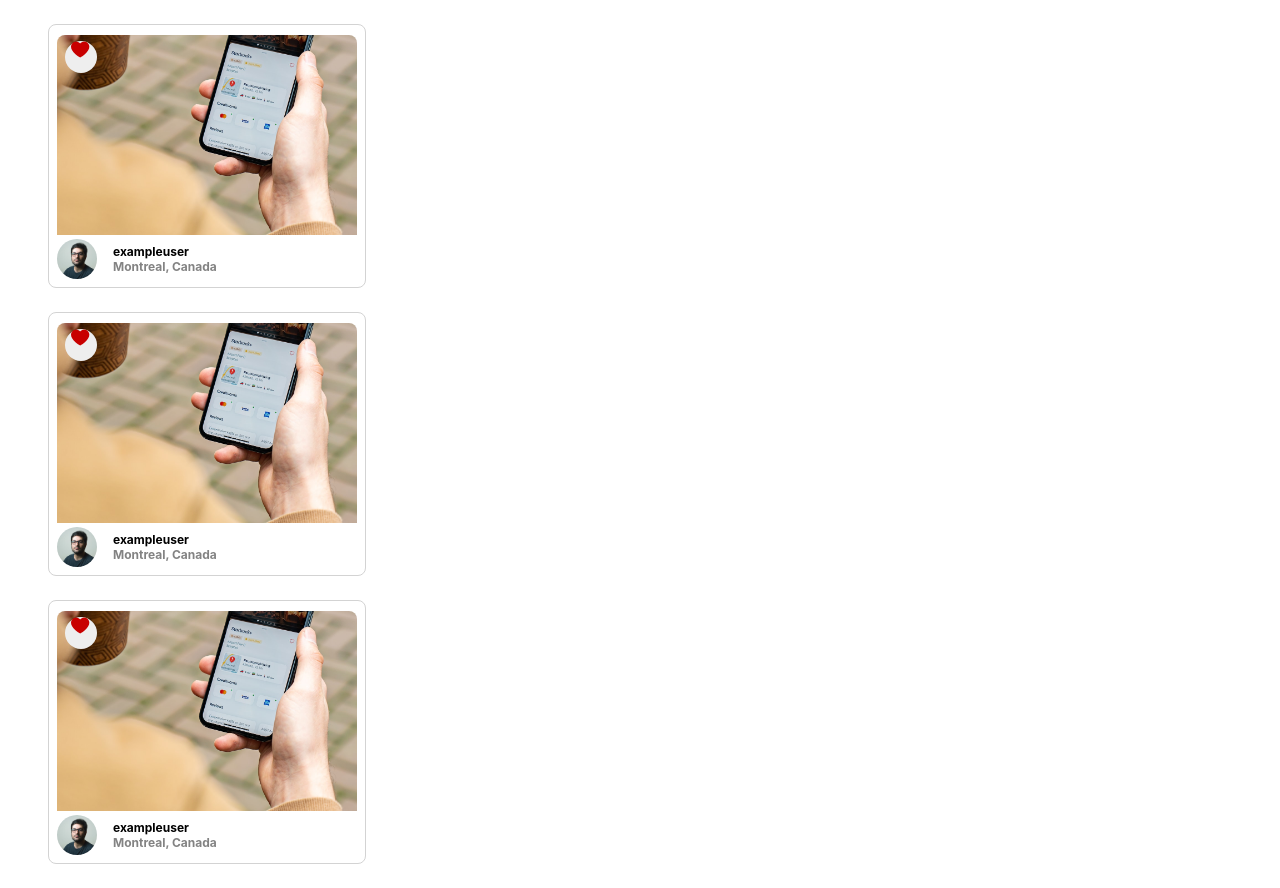
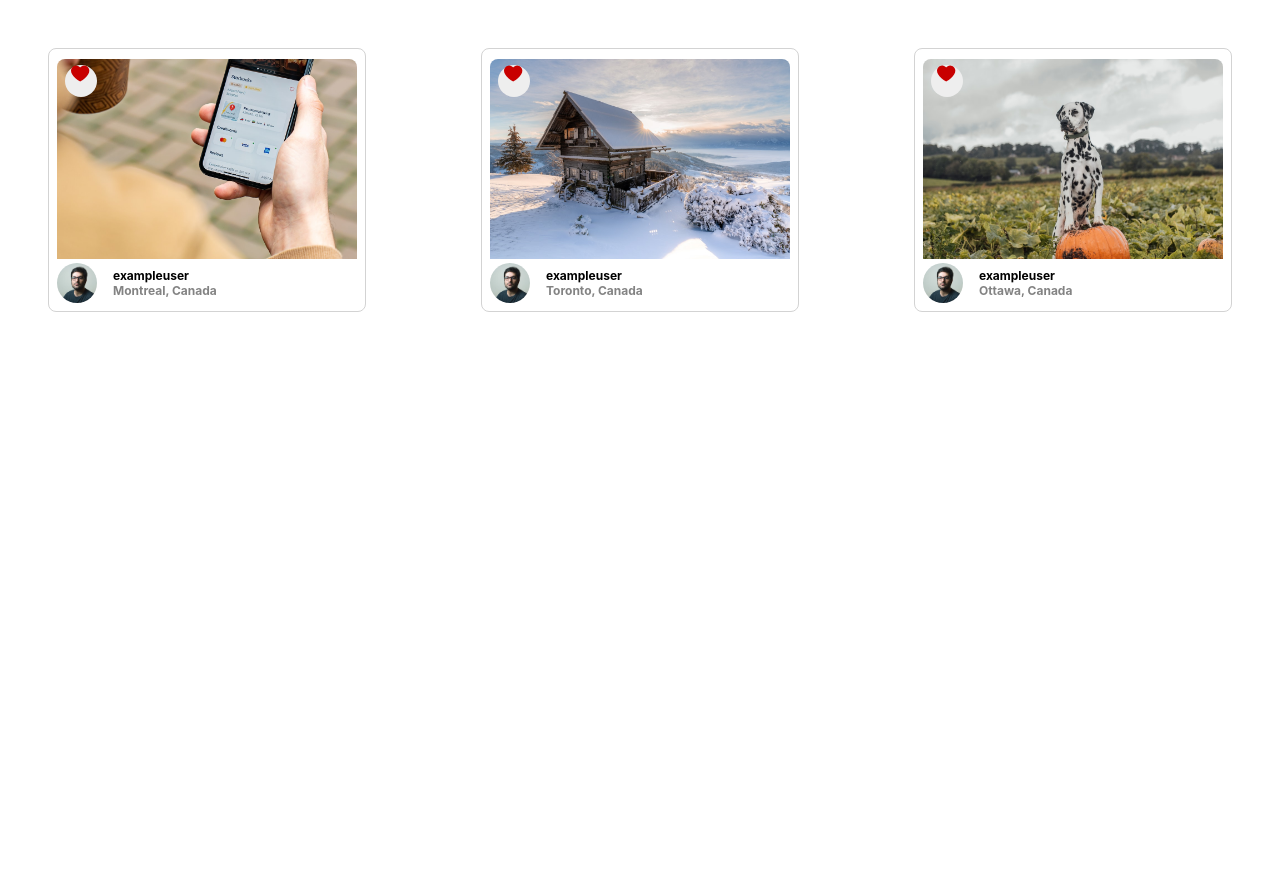
Before and after one commit to nawarani/photolabs, a React (Vite) app in the folder frontend/: page / in a window 1280 px wide. After the commit the page ends 800 px from the top, so only its background shows below. Built offline with nearby package versions, Linux system fonts and the light colour scheme; the HTML template or start-up script is replaced by a standard one.

Commit message:
photolist built

```diff
--- a/frontend/src/App.jsx
+++ b/frontend/src/App.jsx
@@ -1,31 +1,33 @@
-import PhotoListItem from './components/PhotoListItem';
+import PhotoList from './components/PhotoList';
 import './App.scss';
 
-const sampleDataForPhotoListItem = {
-  id: 1,
-  location: {
-    city: "Montreal",
-    country: "Canada",
-  },
-  urls: {
-    full: "/Image-1-Full.jpeg",
-    regular: "/Image-1-Regular.jpeg",
-  },
-  user: {
-    username: "exampleuser",
-    name: "Joe Example",
-    profile: "/profile-1.jpg",
-  },
-};
+// const sampleDataForPhotoListItem = {
+//   id: 1,
+//   location: {
+//     city: "Montreal",
+//     country: "Canada",
+//   },
+//   urls: {
+//     full: "/Image-1-Full.jpeg",
+//     regular: "/Image-1-Regular.jpeg",
+//   },
+//   user: {
+//     username: "exampleuser",
+//     name: "Joe Example",
+//     profile: "/profile-1.jpg",
+//   },
+// };
 
 // Note: Rendering a single component to build components in isolation
+
 const App = () => {
-  const sampleArray = [sampleDataForPhotoListItem, sampleDataForPhotoListItem, sampleDataForPhotoListItem];
+  // const sampleArray = [sampleDataForPhotoListItem, sampleDataForPhotoListItem, sampleDataForPhotoListItem];
   return (
     <div className="App">
-      {sampleArray.map((sample) => {
+      {/* {sampleArray.map((sample) => {
         return <PhotoListItem key = {sample.id} photo={sample} />
-      })}
+      })} */}
+      <PhotoList />
     </div>
   );
 };
--- a/frontend/src/components/PhotoList.jsx
+++ b/frontend/src/components/PhotoList.jsx
@@ -1,5 +1,5 @@
 import "../styles/PhotoList.scss";
-
+import PhotoListItem from './PhotoListItem';
 const sampleDataForPhotoList = [
   {
     id: 1,
@@ -54,7 +54,9 @@
 const PhotoList = () => {
   return (
     <ul className="photo-list">
-      {/* Insert React */}
+      {sampleDataForPhotoList.map(photo => (
+        <PhotoListItem key={photo.id} photo={photo} />
+      ))}
     </ul>
   );
 };
```
